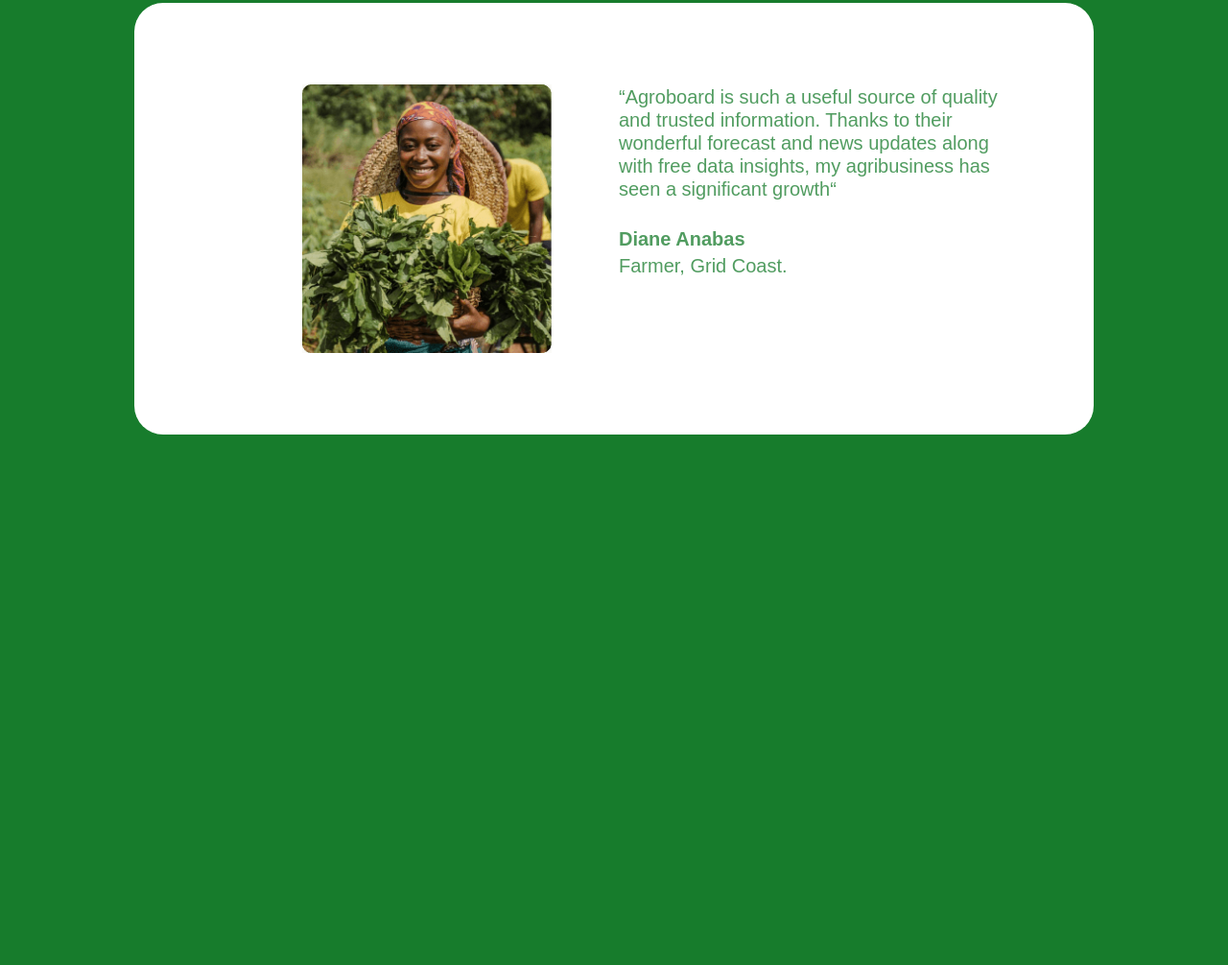
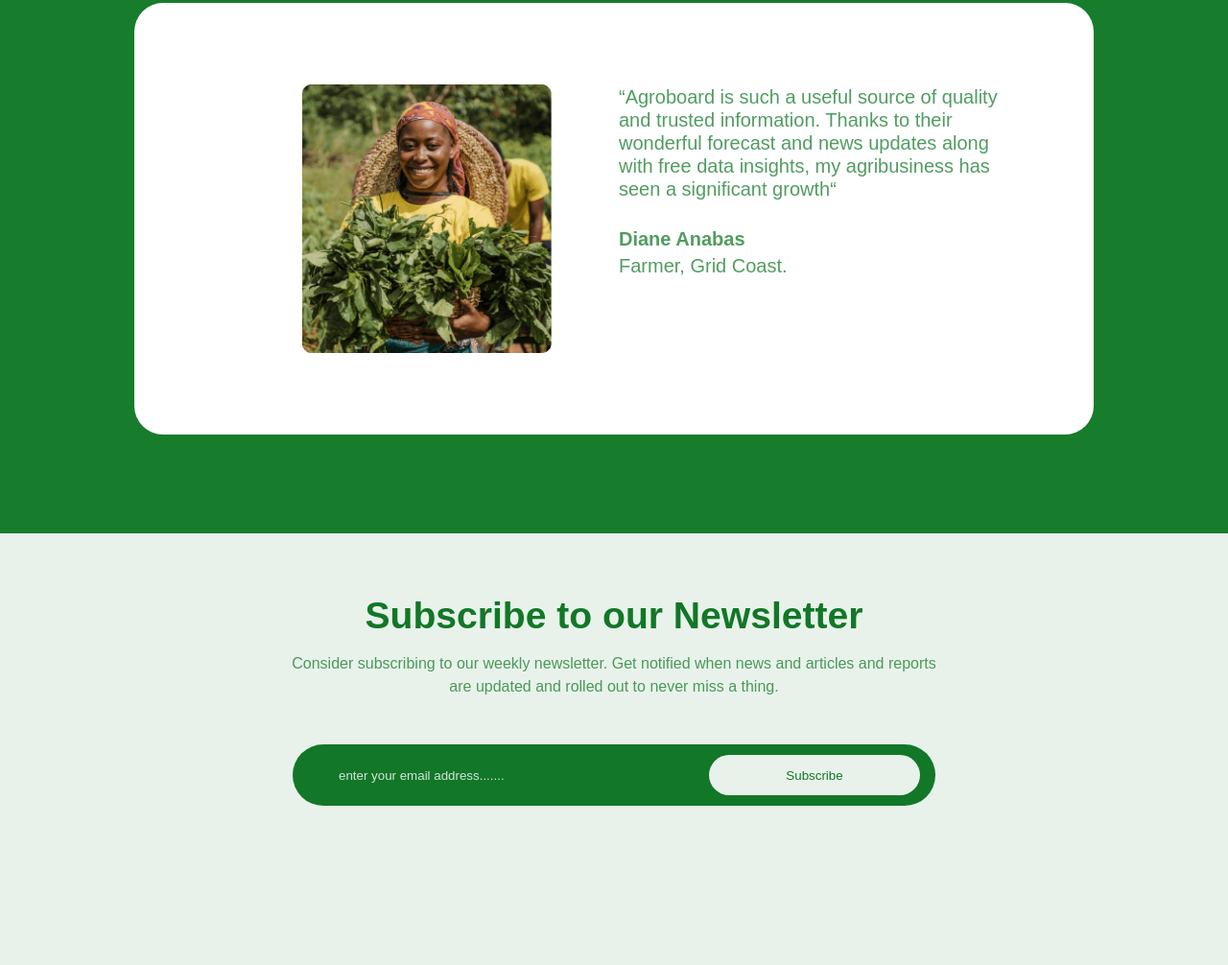
Before and after one commit to Herman100/Agroboard-Project, a plain HTML site: page index.html in a window 1280 px wide. Shown: the part 2413-3419 px from the top of the page at 96% size. Before the commit the page ends 2921 px from the top, so only its background shows below. Drawn offline with Linux system fonts and the light colour scheme.

Commit message:
subscribe

```diff
--- a/index.html
+++ b/index.html
@@ -108,6 +108,26 @@
         </div>
       </div>
     </section>
+    <section class="newsletter">
+      <h2>Subscribe to our Newsletter</h2>
+      <p>
+        Consider subscribing to our weekly newsletter. Get notified when news
+        and articles and reports are updated and rolled out to never miss a
+        thing.
+      </p>
+      <form action="" method="get" class="subscribe-form">
+        <label for="email"
+          ><input
+            type="email"
+            class="email"
+            required
+            placeholder="enter your email address......."
+        /></label>
+        <label for="subscribe"
+          ><input type="submit" class="subscribe" value="Subscribe"
+        /></label>
+      </form>
+    </section>
   </body>
   <script src="script.js"></script>
 </html>
--- a/styles.css
+++ b/styles.css
@@ -262,3 +262,81 @@
   margin-top: -78px;
   width: 420px;
 }
+
+/* NEWSLETTER SECTION CSS */
+
+.newsletter {
+  background-color: #fff;
+  opacity: 90%;
+  height: 450px;
+  display: flex;
+  flex-direction: column;
+  align-items: center;
+  margin-top: 48px;
+  padding-top: 64px;
+}
+
+.newsletter p {
+  color: #177c2c;
+  width: 720px;
+  align-items: center;
+  padding: 16px;
+  margin-bottom: 64px;
+  height: 48px;
+  text-align: center;
+  display: block;
+}
+.newsletter h2 {
+  color: #127727;
+}
+
+.newsletter form {
+  background-color: #127727;
+  width: 670px;
+  height: 64px;
+  display: flex;
+  border-radius: 32px;
+  align-items: center;
+  justify-content: space-between;
+}
+
+.newsletter form .email {
+  background-color: transparent;
+  border: none;
+  margin-left: 48px;
+  height: 32px;
+  width: 300px;
+}
+.newsletter form ::placeholder {
+  color: #fff;
+  opacity: 0.9; /* Firefox */
+}
+
+.newsletter form ::-ms-input-placeholder {
+  /* Edge 12 -18 */
+  color: #fff;
+}
+
+input[type="text"],
+input[type="email"],
+input[type="password"],
+textarea,
+select {
+  outline: none;
+  caret-color: white;
+}
+input,
+select,
+textarea {
+  color: #fff;
+}
+
+.subscribe {
+  background-color: #fff;
+  color: #127727;
+  border: none;
+  border-radius: 32px;
+  margin-right: 16px;
+  width: 220px;
+  height: 42px;
+}
```
